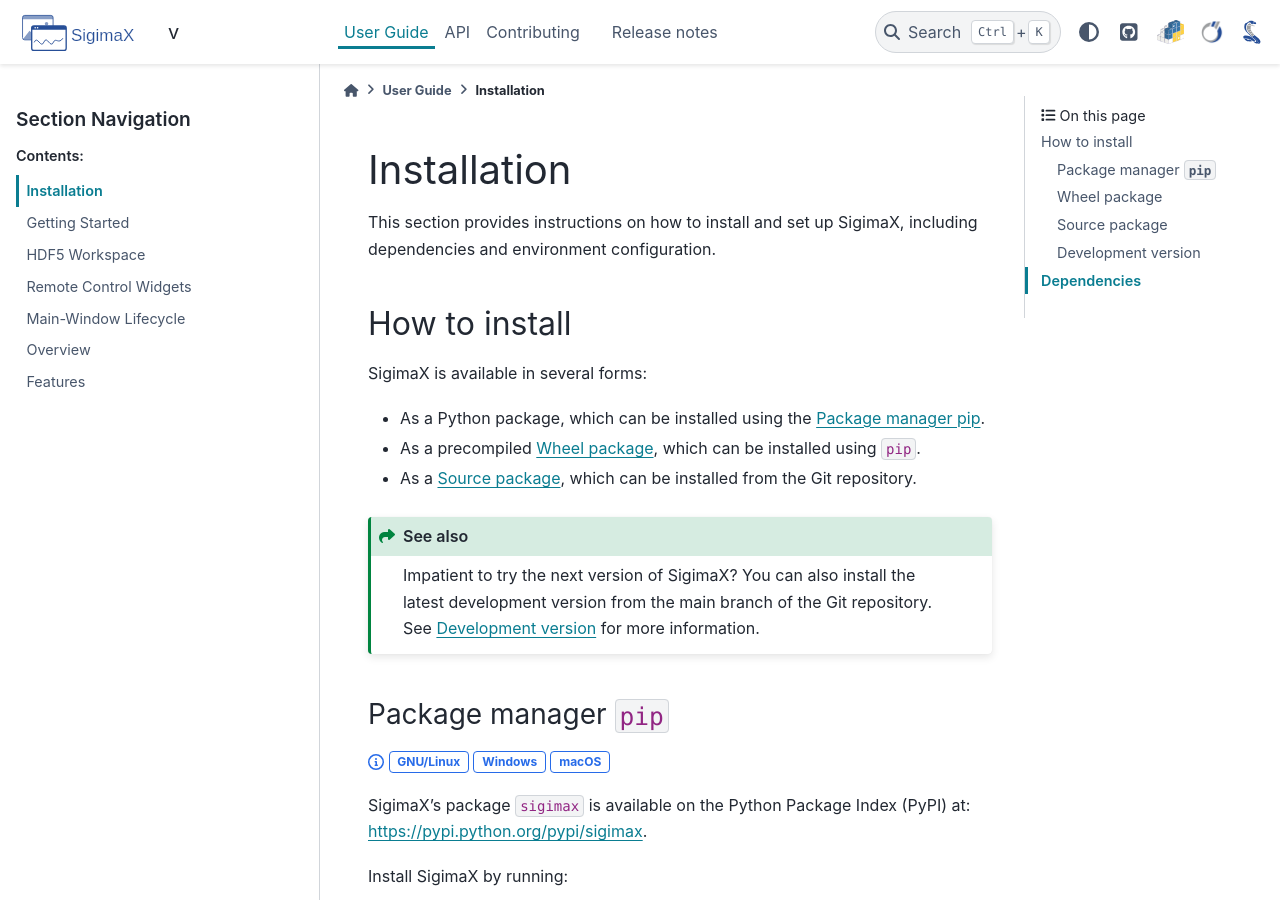
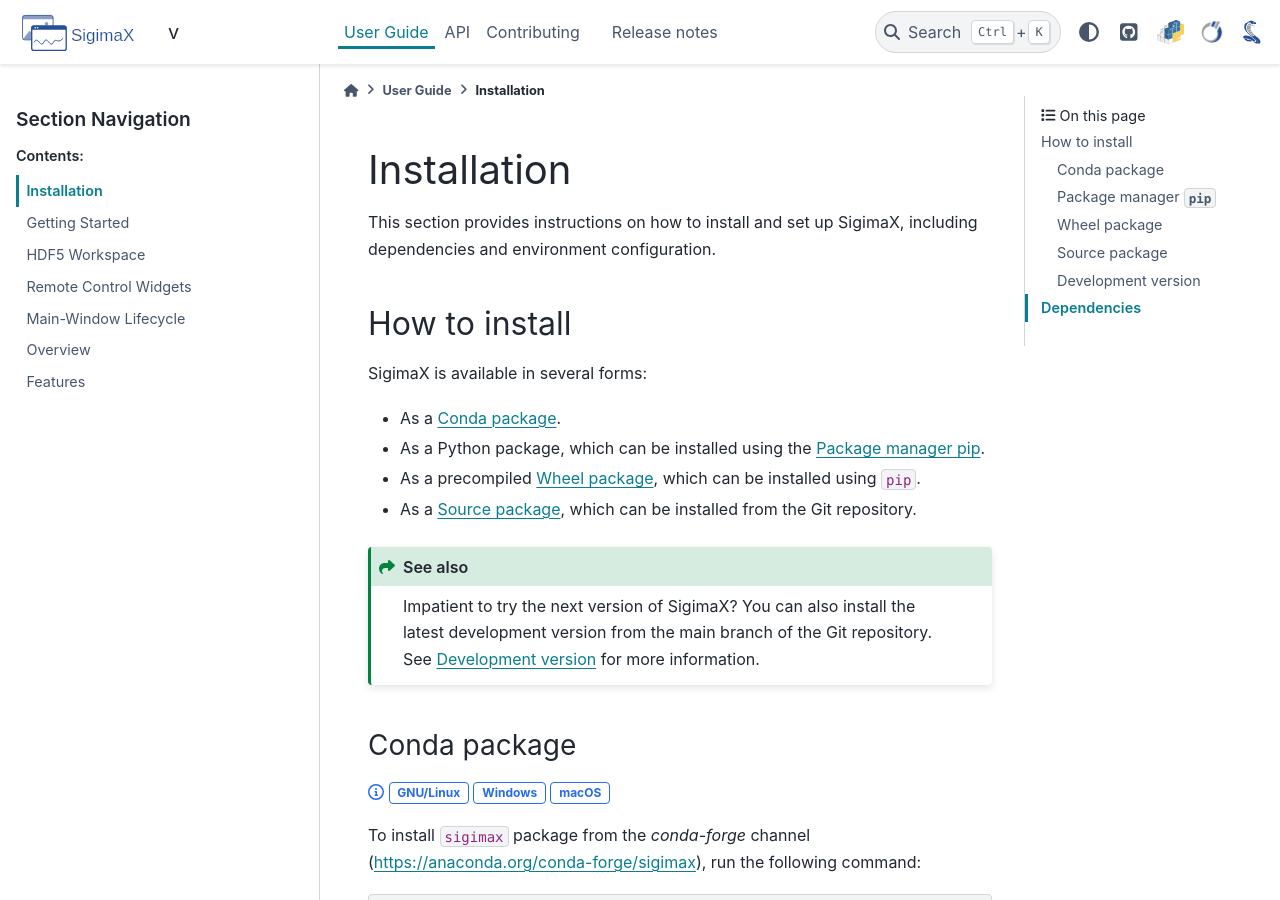
Before and after one commit to DataLab-Platform/SigimaX, a Sphinx documentation site: the page built from doc/user_guide/installation.rst, in a window 1280 px wide and 900 px high. Built offline with Sphinx 7.4.7 and the PyData theme 0.15.4, drawn with Linux system fonts in a browser that asks for light colours; pages that are not in the unit, such as notebooks, are missing from menus; the version number could not be read and is left out; some of the changed text lies outside the part shown.

Commit message:
docs: add Conda package to installation guide and update translation

```diff
--- a/doc/user_guide/installation.rst
+++ b/doc/user_guide/installation.rst
@@ -11,6 +11,8 @@
 
 SigimaX is available in several forms:
 
+-   As a :ref:`install_conda`.
+
 -   As a Python package, which can be installed using the :ref:`install_pip`.
 
 -   As a precompiled :ref:`install_wheel`, which can be installed using ``pip``.
@@ -22,6 +24,19 @@
     Impatient to try the next version of SigimaX? You can also install the
     latest development version from the main branch of the Git repository.
     See :ref:`install_development` for more information.
+
+.. _install_conda:
+
+Conda package
+^^^^^^^^^^^^^
+
+:octicon:`info;1em;sd-text-info` :bdg-info-line:`GNU/Linux` :bdg-info-line:`Windows` :bdg-info-line:`macOS`
+
+To install ``sigimax`` package from the `conda-forge` channel (https://anaconda.org/conda-forge/sigimax), run the following command:
+
+.. code-block:: console
+
+    $ conda install conda-forge::sigimax
 
 .. _install_pip:
 
```
Also changed, not shown: 4 other files.
